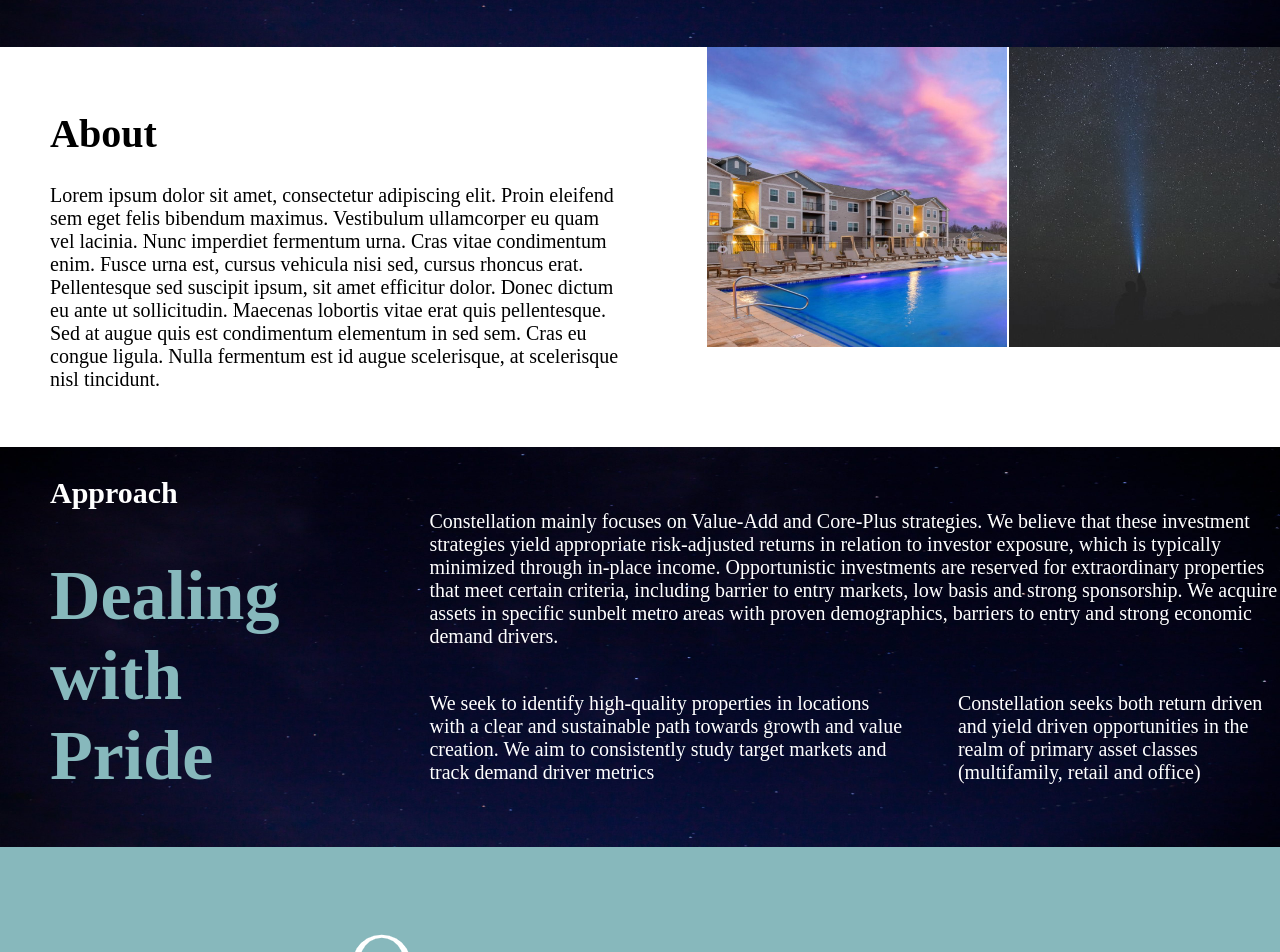
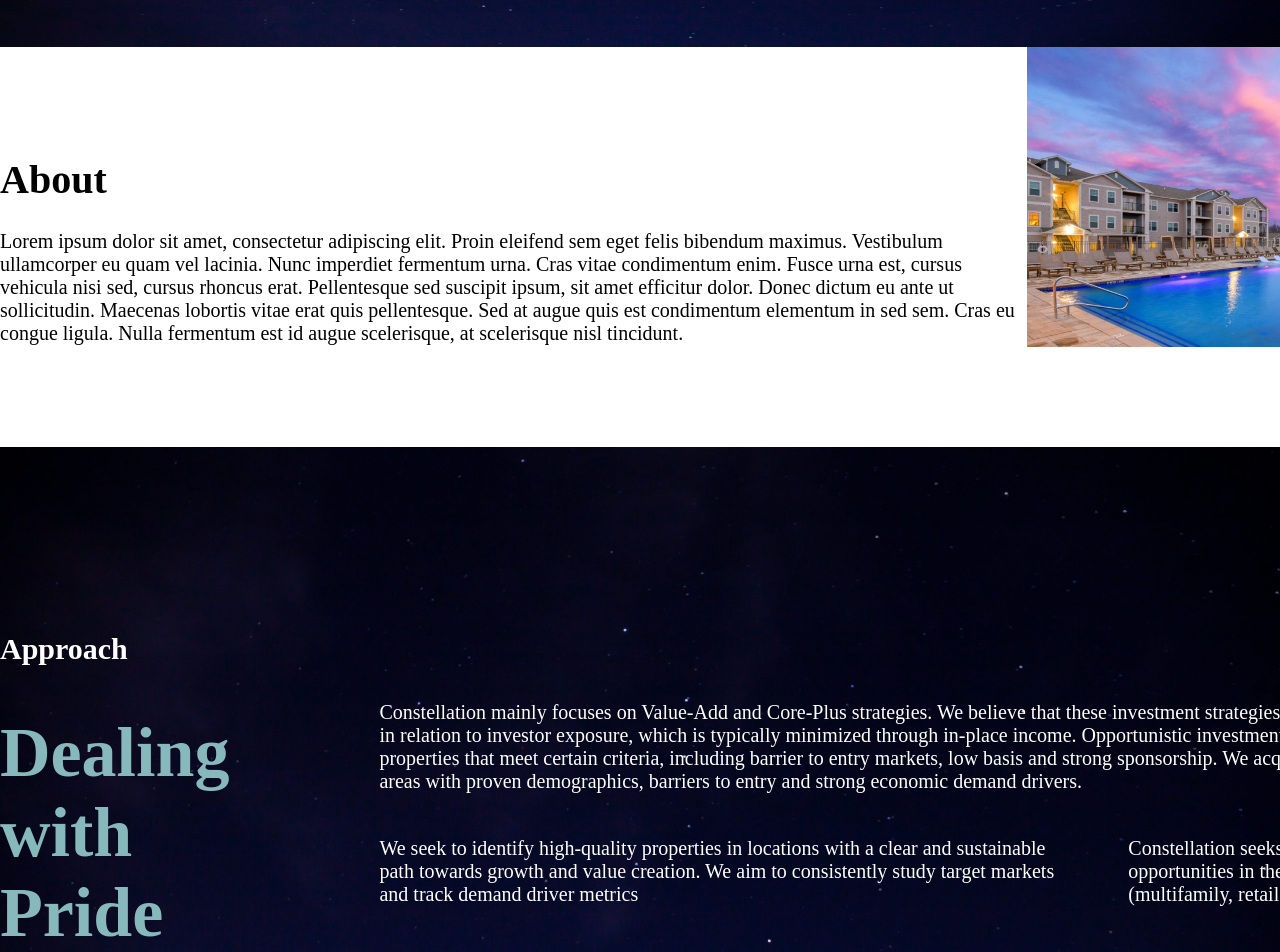
Before and after one commit to chrissolanilla/Will-Website-Holding, a SvelteKit app: page / in a window 1280 px wide. Shown: the part 353-1305 px from the top of the page. Built offline with nearby package versions, Linux system fonts and the light colour scheme.

Commit message:
adds container wrap spacing evently

```diff
--- a/src/lib/components/About.svelte
+++ b/src/lib/components/About.svelte
@@ -3,8 +3,8 @@
         <h1>About</h1>
 
         <p> Lorem ipsum dolor sit amet, consectetur adipiscing elit.
-            Proin eleifend sem eget felis bibendum maximus. Vestibulum ullamcorper eu quam vel lacinia.
-            Nunc imperdiet fermentum urna. Cras vitae condimentum enim.
+            Proin eleifend sem eget felis bibendum maximus. Vestibulum ullamcorper eu quam vel
+            lacinia. Nunc imperdiet fermentum urna. Cras vitae condimentum enim.
             Fusce urna est, cursus vehicula nisi sed, cursus rhoncus erat. Pellentesque sed suscipit ipsum,
             sit amet efficitur dolor. Donec dictum eu ante ut sollicitudin. Maecenas lobortis vitae erat quis pellentesque.
             Sed at augue quis est condimentum elementum in sed sem. Cras eu congue ligula. Nulla fermentum est id augue scelerisque,
@@ -27,14 +27,12 @@
 
 <style>
     .AboutContainer{
-        color: white;
         display: flex;
         flex-direction: row;
         justify-content: center;
         align-items: center;
-        column-gap: 5rem;
-        width: 100%;
-        height: 400px;
+        width: 100rem;
+        flex-wrap: calc(100vw/3);
     }
     .ImagesContainer {
         display: flex;
@@ -54,11 +52,6 @@
 
     .AboutText {
         color: black;
-        width: auto;
-        margin: 0 auto;
         font-size: 20px;
-        padding-left: 50px;
-        display: block;
-        position: relative;
     }
 </style>
--- a/src/lib/components/Approach.svelte
+++ b/src/lib/components/Approach.svelte
@@ -1,13 +1,10 @@
-<div class = "bgImg">
-    <img src = "starBG.jpg" alt = "background"/>
-</div>
-
 <div class="ApproachContainer">
 
     <div class="ApproachTitle">
         <h2> Approach </h2>
         <h1> Dealing with Pride</h1>
     </div>
+
     <div class="ApproachText">
         <div class="ApproachBody">
             <p> Constellation mainly focuses on Value-Add and Core-Plus strategies.
@@ -39,8 +36,8 @@
 <style>
     .ApproachContainer{
         color: white;
-        width: 100%;
-        height: 400px;
+        width: 100rem;
+        height: auto;
         display: flex;
         flex-direction: row;
         justify-content: center;
@@ -48,20 +45,11 @@
         gap: 100px;
 
     }
-    .bgImg img{
-        width: 100%;
-        height: 400px;
-        position: absolute;
-        z-index: -1;
-    }
+
     .ApproachTitle{
-        width: auto;
-        margin: 0 auto;
-
-        padding-top: 0px;
-        padding-left: 50px;
-        display: block;
-        position: left;
+        padding: 0;
+        padding-top: 10rem;
+        padding-bottom: 10rem;
     }
     .ApproachTitle h1{
         color:rgb(135, 184,188);
--- a/src/lib/components/Nav.svelte
+++ b/src/lib/components/Nav.svelte
@@ -39,6 +39,7 @@
         justify-content: center;
         flex-direction: row;
         column-gap: 65rem;
+        flex-wrap: wrap;
     }
 
     .icons {
@@ -46,8 +47,6 @@
         flex-direction: row;
         justify-content: center;
         align-items: center;
-
-
     }
 
     i {
@@ -56,7 +55,6 @@
 
     nav {
     padding: 2em;
-    padding-left: 5rem;
     display: flex;
     align-items: center;
     justify-content: center;
--- a/src/routes/+page.svelte
+++ b/src/routes/+page.svelte
@@ -20,13 +20,33 @@
     </div>
 </div>
 
+<div class="wrapper">
+    <div id="About"><About /></div>
+</div>
 
-<div id="About"><About /></div>
-<div id="Approach"><Approach /></div>
-<div id="Values"><CoreValues /></div>
-<div id="Target"><TargetMarkets /></div>
-<div id="Team"><Team /></div>
-<div id="Contact"><Contact /></div>
+<div class = "bgImg2">
+    <img src = "starBG.jpg" alt = "background"/>
+    <div class="wrapper">
+        <div id="Approach"><Approach /></div>
+    </div>
+</div>
+
+<div class="wrapper">
+    <div id="Values"><CoreValues /></div>
+</div>
+<div class="wrapper">
+    <div id="Target"><TargetMarkets /></div>
+
+</div>
+<div class="wrapper">
+    <div id="Team"><Team /></div>
+
+</div>
+<div class="wrapper">
+    <div id="Contact"><Contact /></div>
+
+</div>
+
 
 <style>
      :global(body) {
@@ -56,6 +76,20 @@
         align-items: center;
 
     }
-
+    .wrapper {
+        display: flex;
+        flex-direction: row;
+        justify-content: center;
+        width: 100%;
+    }
+    #Approach {
+        width: 100rem;
+    }
+    .bgImg2 img{
+        width: 100%;
+        height: 45rem;
+        position: absolute;
+        z-index: -1;
+    }
 
 </style>
```
